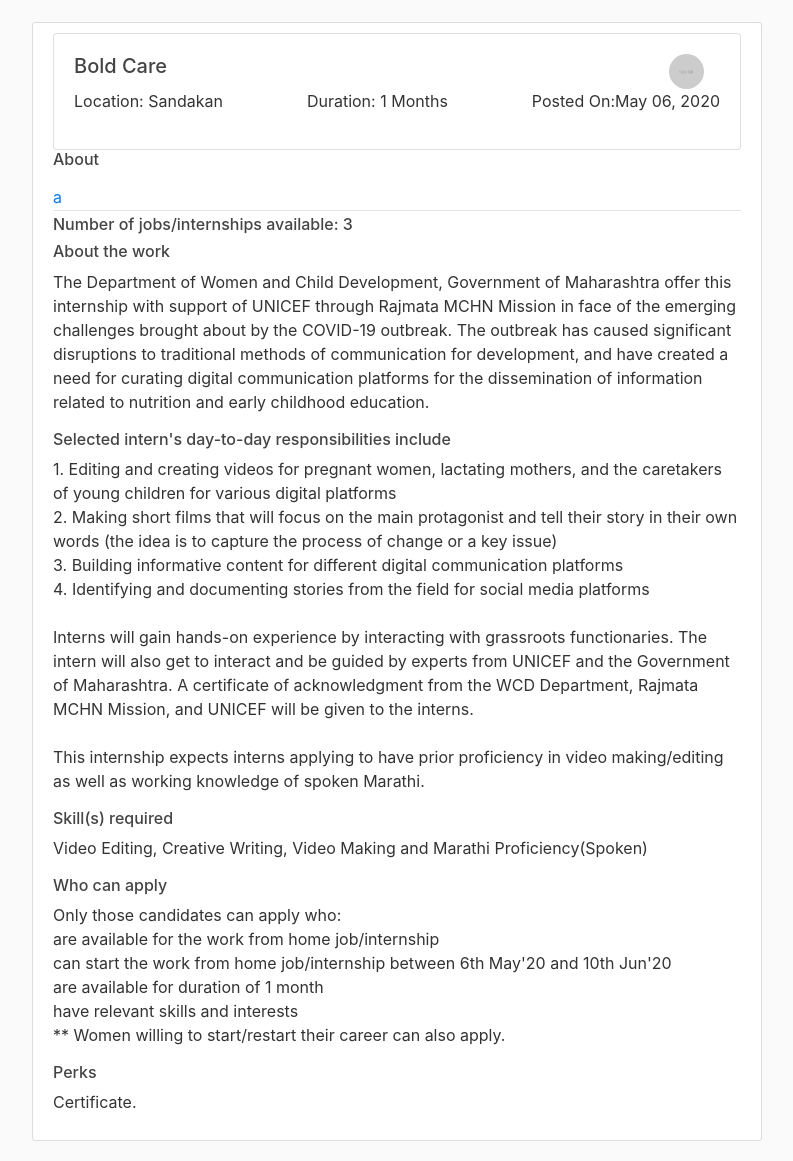
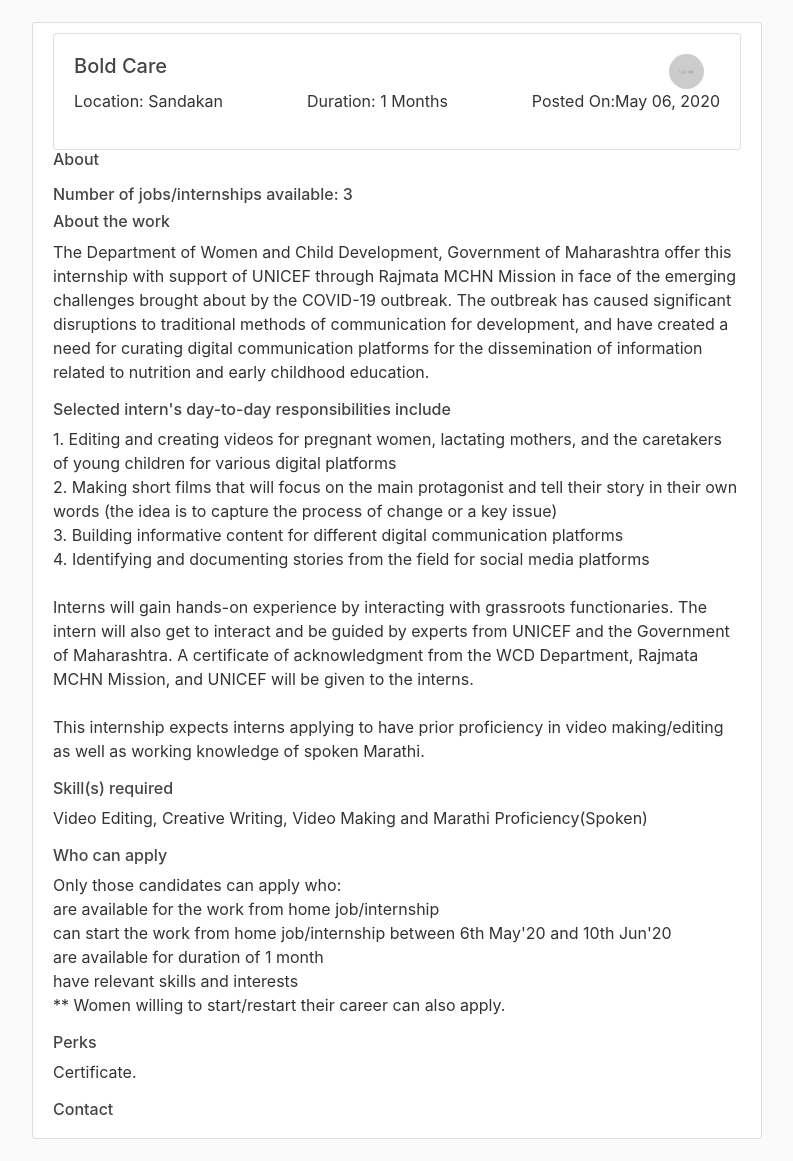
Before and after one commit to SamirAhma/Internsia, a Django app: page /post/1/ in a window 1280 px wide. Shown: the part 58-1219 px from the top of the page, without its empty margins (53-846 px from the left). After the commit the page ends 1197 px from the top, so only its background shows below. Run offline with Django 3.2, Linux system fonts and the light colour scheme; data comes from the database, SQL or seed files in the repository; both versions use the stored data as it was after the commit; some libraries are stand-ins or nearby versions.

Commit message:
alpha 0.1

```diff
--- a/joblist/models.py
+++ b/joblist/models.py
@@ -24,6 +24,7 @@ class Post(models.Model):
     category= models.CharField(max_length=100, choices= JOB_CATEGORY)
     daerah= models.CharField(max_length=100, choices= DAERAH)
     duration= models.CharField(max_length=100, choices= DURATION)
+    contact= models.CharField(max_length=100)
     def __str__(self):
         return self.title
 
--- a/joblist/templates/joblist/base.html
+++ b/joblist/templates/joblist/base.html
@@ -51,7 +51,7 @@
                         <a class="nav-item nav-link navbar-right" href="{% url 'post-create' %}">Posts A Job</a>
                         <!-- <a class="nav-item nav-link" href="{% url 'joblist-about' %}">About</a> -->
 
-                        <a class="nav-item nav-link" href="http://127.0.0.1:8000/user/{{ user.profile.user }}">Your Post</a>
+                        <a class="nav-item nav-link" href="https://intersia.herokuapp.com/user/{{ user.profile.user }}">Your Post</a>
 
                         {% comment %}     <a class="nav-item nav-link"  href="{% url 'user-posts' object.author.username %}">Your Post</a> {% endcomment %}
 
--- a/joblist/templates/joblist/post_detail.html
+++ b/joblist/templates/joblist/post_detail.html
@@ -32,12 +32,12 @@
 
           <h6>About{{ user.profile.company_name }}</h6>
         <p class="article-title">{{ user.profile.about_company }}</p>
-        <div class="article-metadata">
+        <!-- <div class="article-metadata">
             <a class="mr-2" href="{% url 'user-posts' object.author.username %}">{{ object.author }}</a>
 
 
 
-        </div>
+        </div> -->
 
         <h6 class="mr-2">Number of jobs/internships available: {{ object.available }}</h6>
     <h6>About the work</h6>
@@ -51,6 +51,8 @@
         <p class="article-content">{{ object.who_apply }}</p>
         <h6> Perks</h6>
         <p class="article-content">{{ object.perks }}</p>
+        <h6> Contact</h6>
+        <!-- <p class="article-content">{{ user.email }}</p> -->
 
     </div>
 </article>
--- a/joblist/templates/joblist/post_form.html
+++ b/joblist/templates/joblist/post_form.html
@@ -2,13 +2,14 @@
 {% load crispy_forms_tags %}
 {% block content %}
 <div class="content-section">
+
     <form action="" method="post">
         {% csrf_token %}
         <fieldset class="form-group">
             <legend class="border-bottom mb-4">Post A Job
+            </legend>
+            <p class="text-success">Complete your <a href="{% url 'profile' %}">profile</a> first.If you already complete your profile you can ignore this message</p>
 
-
-            </legend>
             {{ form|crispy }}
         </fieldset>
         <div class="form-group">
--- a/joblist/urls.py
+++ b/joblist/urls.py
@@ -5,7 +5,7 @@ from .views import PostListView,PostDetailView,PostCreateView,PostUpdateView,Pos
 
 urlpatterns = [
     path('', PostListView.as_view(), name='joblist-home'),
-     path('user/<str:username>', UserPostListView.as_view(), name='user-posts'),
+    path('user/<str:username>', UserPostListView.as_view(), name='user-posts'),
     path('post/<int:pk>/', PostDetailView.as_view(), name='post-detail'),
     path('post/new/', PostCreateView.as_view(), name='post-create'),
     path('post/<int:pk>/update', PostUpdateView.as_view(), name='post-update'),
--- a/joblist/views.py
+++ b/joblist/views.py
@@ -36,7 +36,7 @@ class PostDetailView(DetailView):
 
 class PostCreateView(LoginRequiredMixin,CreateView):
     model = Post
-    fields = ['category','daerah','duration','available','content','responsibility','skills','perks','who_apply']
+    fields = ['category','daerah','duration','available','content','responsibility','skills','perks','who_apply','contact']
 
     def form_valid(self, form):
         form.instance.author = self.request.user
@@ -44,7 +44,7 @@ class PostCreateView(LoginRequiredMixin,CreateView):
 
 class PostUpdateView(LoginRequiredMixin,UserPassesTestMixin,UpdateView):
     model = Post
-    fields = ['category','daerah','duration','available','content','responsibility','skills','perks','who_apply']
+    fields = ['category','daerah','duration','available','content','responsibility','skills','perks','who_apply','contact']
 
     def form_valid(self, form):
         form.instance.author = self.request.user
```
Also changed, not shown: db.sqlite3, joblist/migrations/0003_post_contact.py (added).
